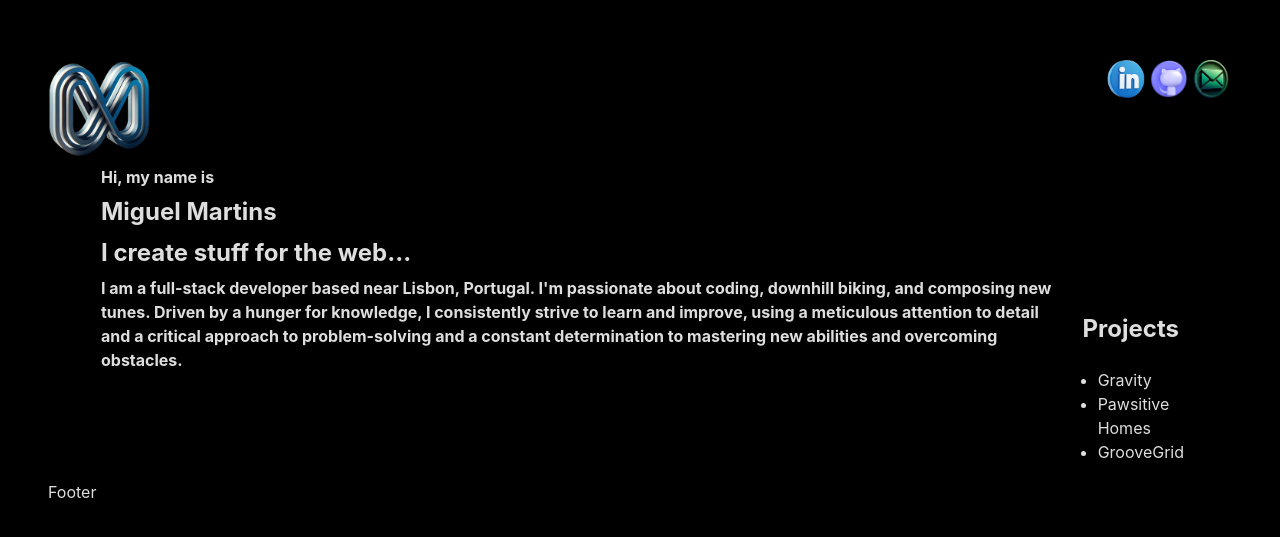
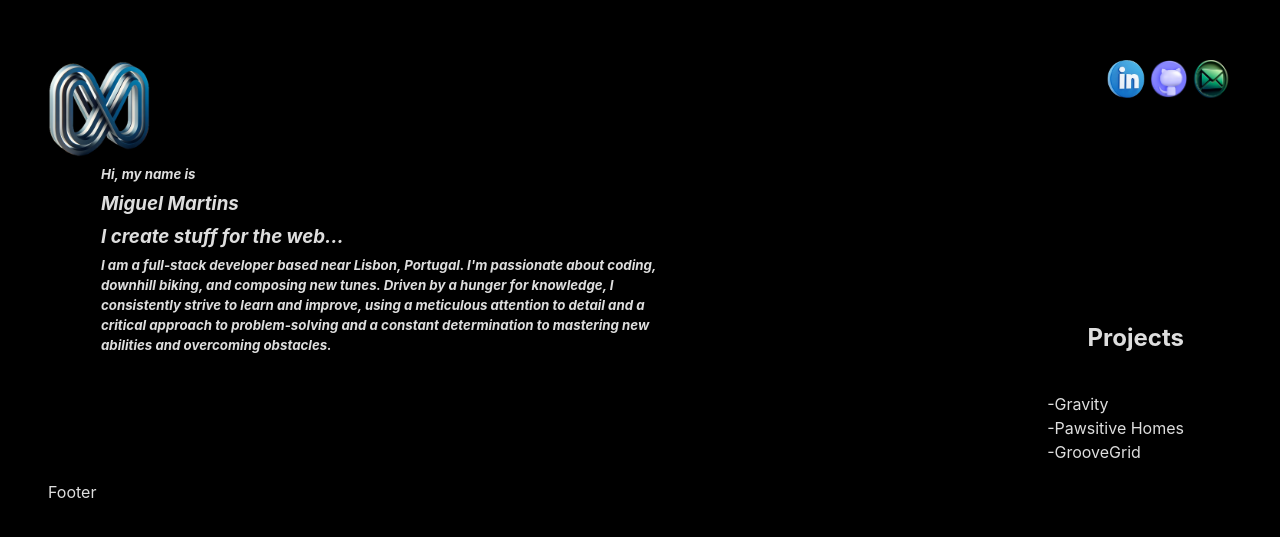
Before and after one commit to chuinga/Portfolio, a React (Vite) app: page / in a window 1280 px wide. Shown: the part 167-704 px from the top of the page. Built offline with nearby package versions, Linux system fonts and the light colour scheme.

Commit message:
Working on the sidebar

```diff
--- a/src/components/sidebar.jsx
+++ b/src/components/sidebar.jsx
@@ -6,9 +6,9 @@ function sidebar() {
         <div className='projects'>
             <h2>Projects</h2>
             <ul>
-                <li>Gravity</li>
-                <li>Pawsitive Homes</li>
-                <li>GrooveGrid</li>
+                <dd>-Gravity</dd>
+                <dd>-Pawsitive Homes</dd>
+                <dd>-GrooveGrid</dd>
             </ul>
         </div>
      );
--- a/src/pages/HomePage.jsx
+++ b/src/pages/HomePage.jsx
@@ -5,16 +5,16 @@ function body() {
     return (
         <>
             <div>
-                <h4>Hi, my name is</h4>
-                <h2>Miguel Martins</h2>
-                <h2>I create stuff for the web...</h2>
-                <h4>I am a full-stack developer based near Lisbon, Portugal. I'm
+                <h5>Hi, my name is</h5>
+                <h3>Miguel Martins</h3>
+                <h3>I create stuff for the web...</h3>
+                <h5>I am a full-stack developer based near Lisbon, Portugal. I'm
                     passionate about coding, downhill biking, and composing new
                     tunes. Driven by a hunger for knowledge, I consistently strive
                     to learn and improve, using a meticulous attention to detail
                     and a critical approach to problem-solving and a constant
                     determination to mastering new abilities and overcoming
-                    obstacles.</h4>
+                    obstacles.</h5>
             </div>
         </>
      );
--- a/src/styles/homePage.css
+++ b/src/styles/homePage.css
@@ -1,3 +1,4 @@
-h2, h4 {
+h3, h5 {
     margin: 5px;
+    font-style: oblique;
 }
--- a/src/styles/sidebar.css
+++ b/src/styles/sidebar.css
@@ -1,4 +1,5 @@
 .projects {
+    width: 200%;
     display: flex;
     flex-direction: column;
     justify-content: flex-end;
```
